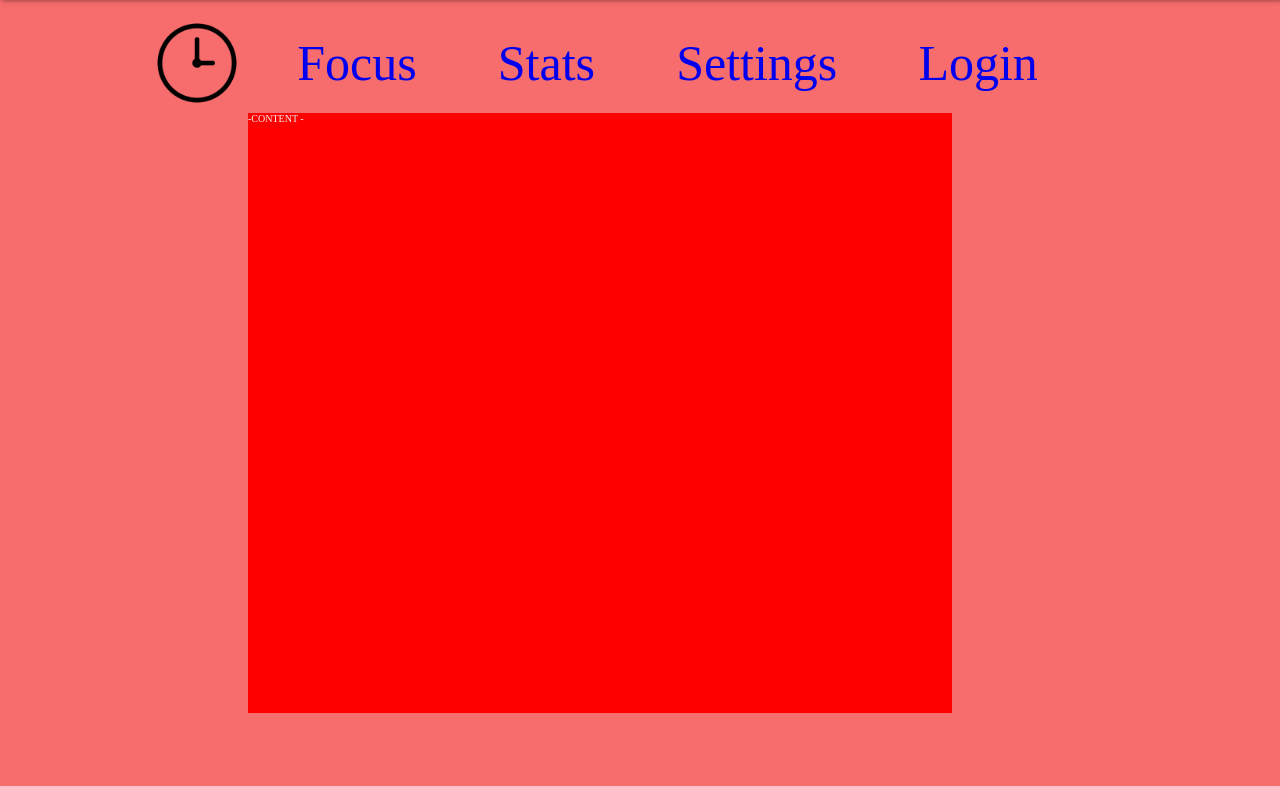
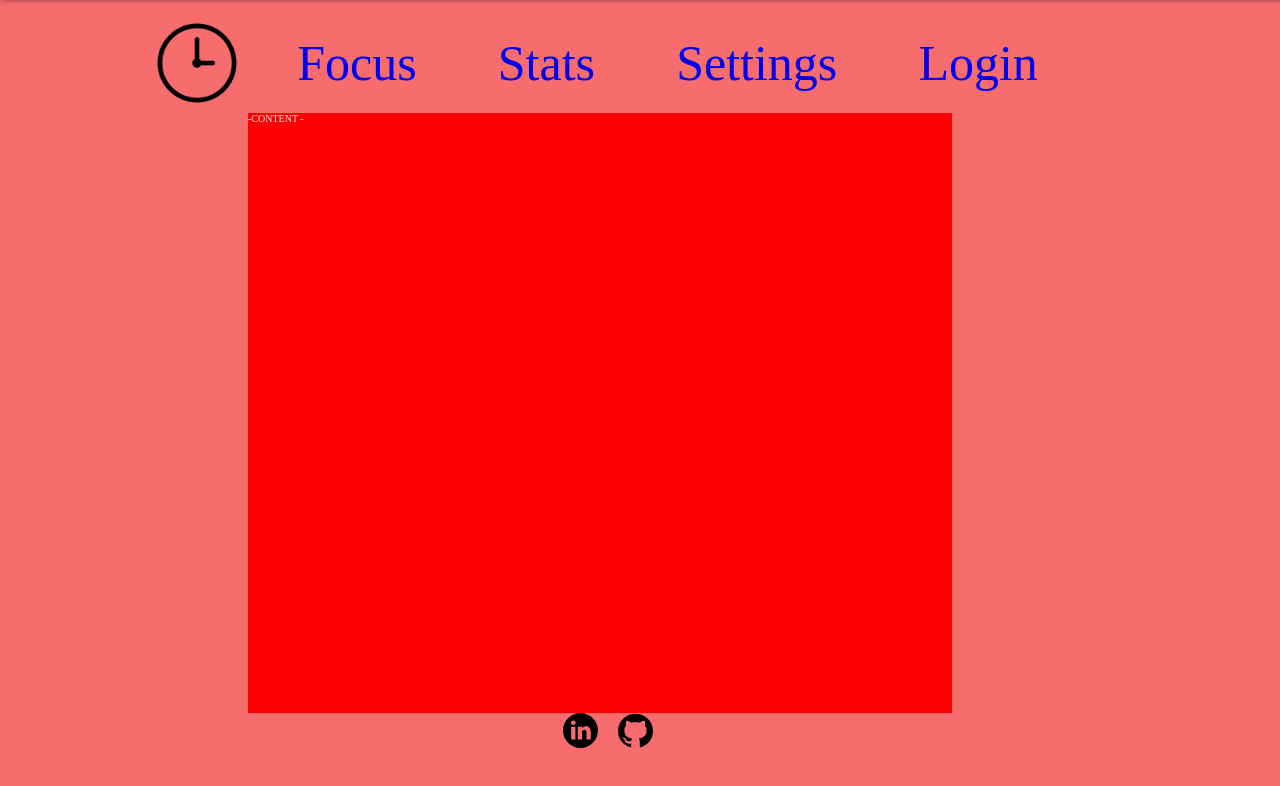
Before and after one commit to ZachTapia/pomodoro, a Next.js app: page / in a window 1280 px wide. Shown: the top 786 px of the page. Built offline with nearby package versions, Linux system fonts and the light colour scheme; a web font is replaced by a local one.

Commit message:
Completed Footer

```diff
--- /dev/null
+++ b/components/Footer.js
@@ -0,0 +1,14 @@
+import style from '../sass/Footer.module.scss';
+
+const Footer = () => {
+    return (
+        <div className={style.Footer}>
+            <div className={style.Socials}>
+                <img src="/linkedin.svg" alt="linkedin_link" />
+                <img src="/github.svg" alt="linkedin_link" />
+            </div>
+        </div>
+    );
+};
+
+export default Footer;
--- a/components/Layout.js
+++ b/components/Layout.js
@@ -3,6 +3,7 @@ import Navbar from './Navbar';
 import TopDrawer from './TopDrawer';
 
 import style from '../sass/Layout.module.scss';
+import Footer from './Footer';
 
 const Layout = (props) => {
 
@@ -22,7 +23,7 @@ const Layout = (props) => {
             <TopDrawer show={drawerOpen} backdropClickHandler={backdropClickHandler} />
             <Navbar drawerToggleHandler={drawerToggleHandler} />
             <div className={style.Content}>{props.children}</div>
-
+            <Footer />
         </div>
     );
 };
--- /dev/null
+++ b/sass/Footer.module.scss
@@ -0,0 +1,10 @@
+.Footer {
+    display: flex;
+    justify-content: center;
+    .Socials {
+        img {
+            width: 3.5rem;
+            margin: 0 1rem;
+        }
+    }
+}
--- a/sass/Layout.module.scss
+++ b/sass/Layout.module.scss
@@ -6,7 +6,6 @@
         width: 90vw;
         margin: 2vh 5vw;
         background: red;
-
     }
 }
 
```
Also changed, not shown: public/github.svg (added), public/linkedin.svg (added).
